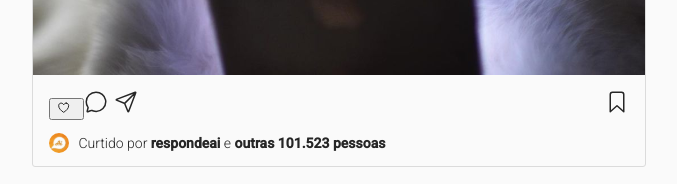
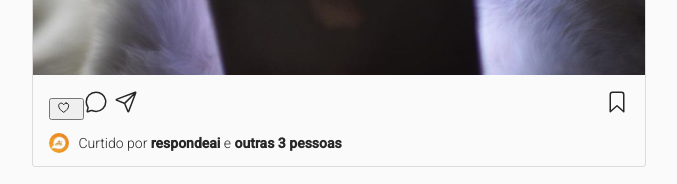
Before and after one commit to gbrielchaves9/projeto7-instagramreact, a React (Create React App) app: page / in a window 1280 px wide. Shown: the part 820-1004 px from the top of the page, without its empty margins (141-818 px from the left). Built offline with nearby package versions, Linux system fonts and the light colour scheme; some icons are missing.

Commit message:
corrigi n pessoas

```diff
--- a/src/componets/Post.js
+++ b/src/componets/Post.js
@@ -37,7 +37,7 @@ export default function Post(props) {
                 <div class="curtidas">
                     <img src={props.fotoM} />
                     <div class="texto">
-                        Curtido por <strong>{props.Curtido}</strong> e <strong>{props.Npessoas}</strong>
+                        Curtido por <strong>{props.Curtido}</strong> e <strong>outras {props.Npessoas} pessoas</strong>
                     </div>
                 </div>
             </div>
--- a/src/componets/Posts.js
+++ b/src/componets/Posts.js
@@ -6,12 +6,12 @@ export default function Posts() {
         {
             nome: "meowed", fotoP: "./assets/img/meowed.svg", mais: " ellipsis-horizontal",
             fotoG: "./assets/img/gato-telefone.svg", icone1: "heart-outline", icone2: "chatbubble-outline", icone3: "paper-plane-outline",
-            iconeBaixo: "bookmark-outline", Curtido: "respondeai", Npessoas: "outras 101.523 pessoas",fotoM:"./assets/img/respondeai.svg"
+            iconeBaixo: "bookmark-outline", Curtido: "respondeai", Npessoas: "3",fotoM:"./assets/img/respondeai.svg"
         },
         {
         nome: "meowed2", fotoP: "./assets/img/meowed.svg", mais: " ellipsis-horizontal",
         fotoG: "./assets/img/gato-telefone.svg", icone1: "heart-outline", icone2: "chatbubble-outline", icone3: "paper-plane-outline",
-        iconeBaixo: "bookmark-outline", Curtido: "respondeai", Npessoas: "outras 101.523 pessoas",fotoM:"./assets/img/respondeai.svg"}
+        iconeBaixo: "bookmark-outline", Curtido: "respondeai", Npessoas: "5",fotoM:"./assets/img/respondeai.svg"}
 
     ]
 
```
